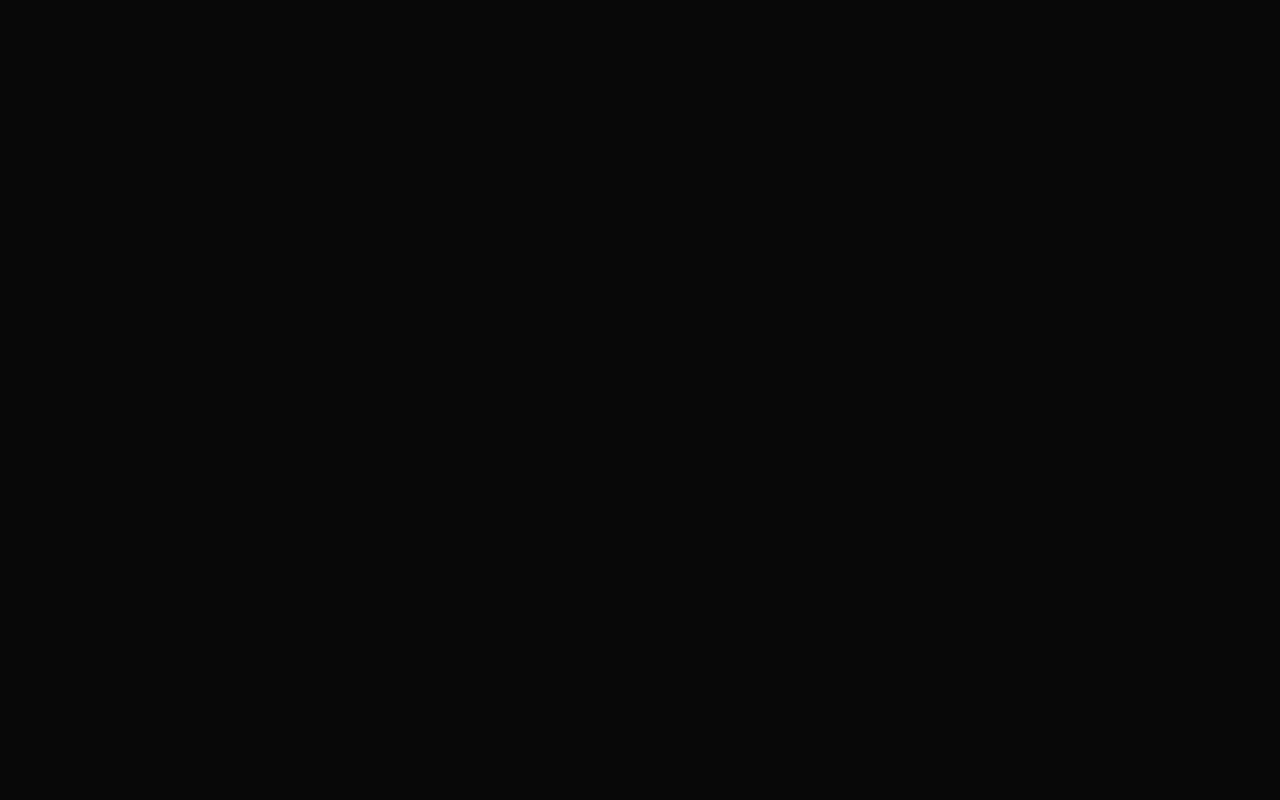
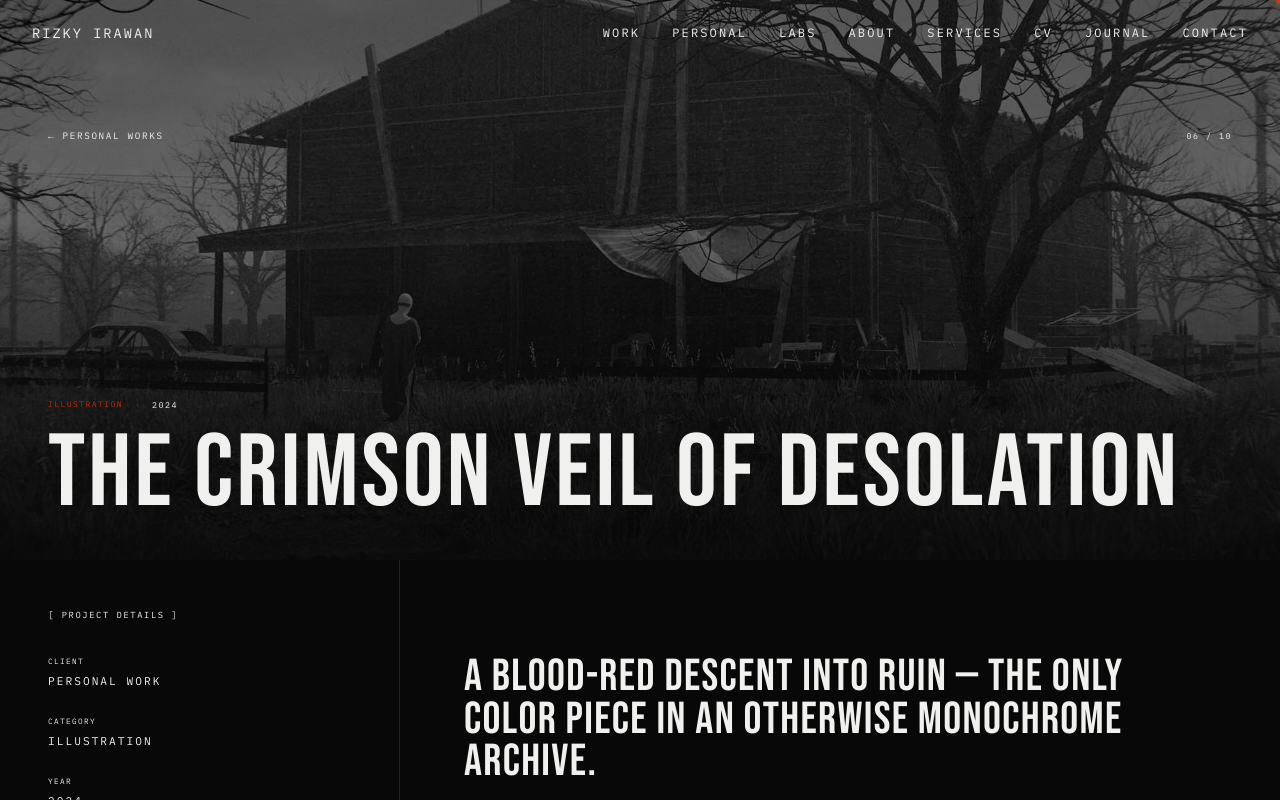
Before and after one commit to irawanrizky0404/RizkyWeb, a Next.js app: page /personal-works/crimson-veil-of-desolation in a window 1280 px wide. Before the commit this address had no page. Shown: the top 800 px of the page. Built offline with nearby package versions, Linux system fonts and the light colour scheme.

Commit message:
Fix 404 issue on personal works details page

```diff
--- a/src/app/personal-works/[slug]/page.tsx
+++ b/src/app/personal-works/[slug]/page.tsx
@@ -30,7 +30,7 @@ export async function generateMetadata(props: PageProps): Promise<Metadata> {
 export default async function PersonalProjectDetailPage(props: PageProps) {
   const { slug } = await props.params;
   const works = await getWorks();
-  const personalWorks = works.filter((p) => p.type === "personal");
+  const personalWorks = works.filter((p) => p.type === "personal" || p.tags.includes("Personal"));
   const project = personalWorks.find((p) => p.slug === slug);
   if (!project) notFound();
 
```
Also changed, not shown: 1 other file (tests, documents, lock files or other folders).
